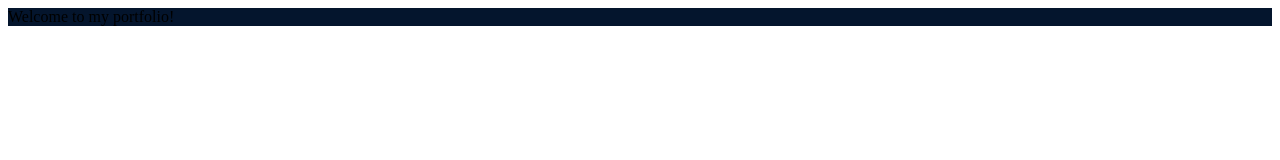
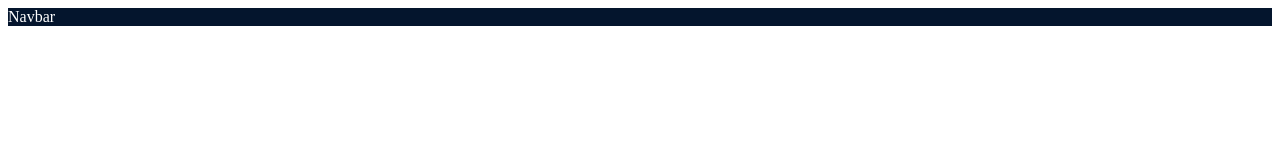
Before and after one commit to kathrynhoule/kathrynportfolio, a React (Vite) app: page / in a window 1280 px wide. Shown: the top 160 px of the page. Built offline with nearby package versions, Linux system fonts and the light colour scheme.

Commit message:
imports navbar to app, adjusts styling

```diff
--- a/src/App.jsx
+++ b/src/App.jsx
@@ -1,9 +1,12 @@
 import React from "react";
 import styles from './App.module.css';
+import Navbar from "./components/navbar/Navbar";
 
 const App = () => {
      return (
-          <div className={styles.App}>Welcome to my portfolio!</div>
+          <div className={styles.App}>
+               <Navbar />
+          </div>
      );
 }
 
--- a/src/App.module.css
+++ b/src/App.module.css
@@ -5,4 +5,5 @@
      width: 100%;
      height: 100%;
 
+     color: white;
 }
--- a/src/components/navbar/Navbar.jsx
+++ b/src/components/navbar/Navbar.jsx
@@ -0,0 +1,9 @@
+import React from 'react'
+
+const Navbar = () => {
+  return (
+    <div>Navbar</div>
+  )
+}
+
+export default Navbar
--- a/src/index.css
+++ b/src/index.css
@@ -2,5 +2,5 @@
      box-sizing: border-box;
      margin: 0;
      padding: 0;
-     font-family: "Quicksand", Arial, Helvetica, sans-serif;
+     font-family: "Quicksand", Georgia, 'Times New Roman', Times, serif;
 }
```
